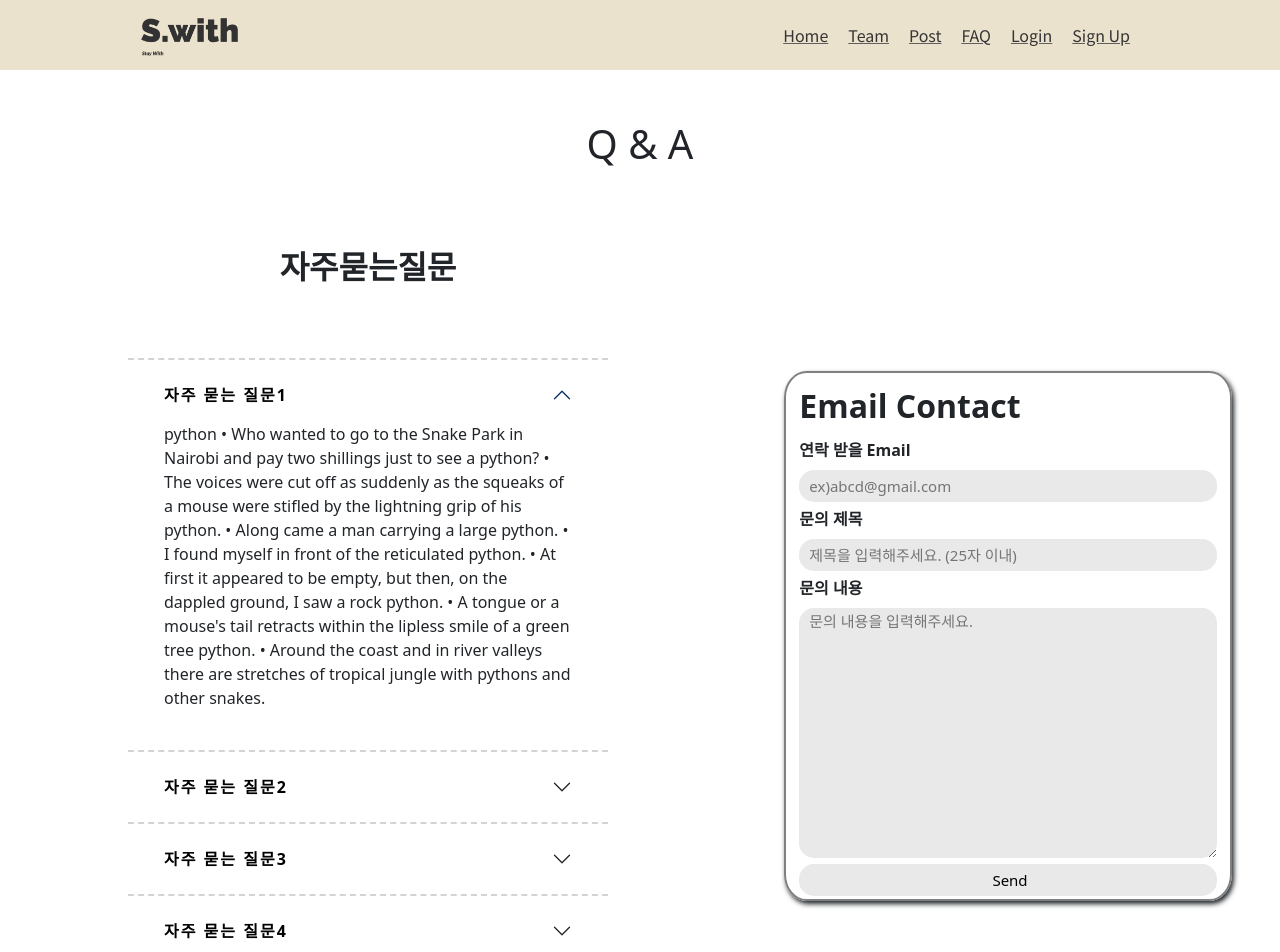
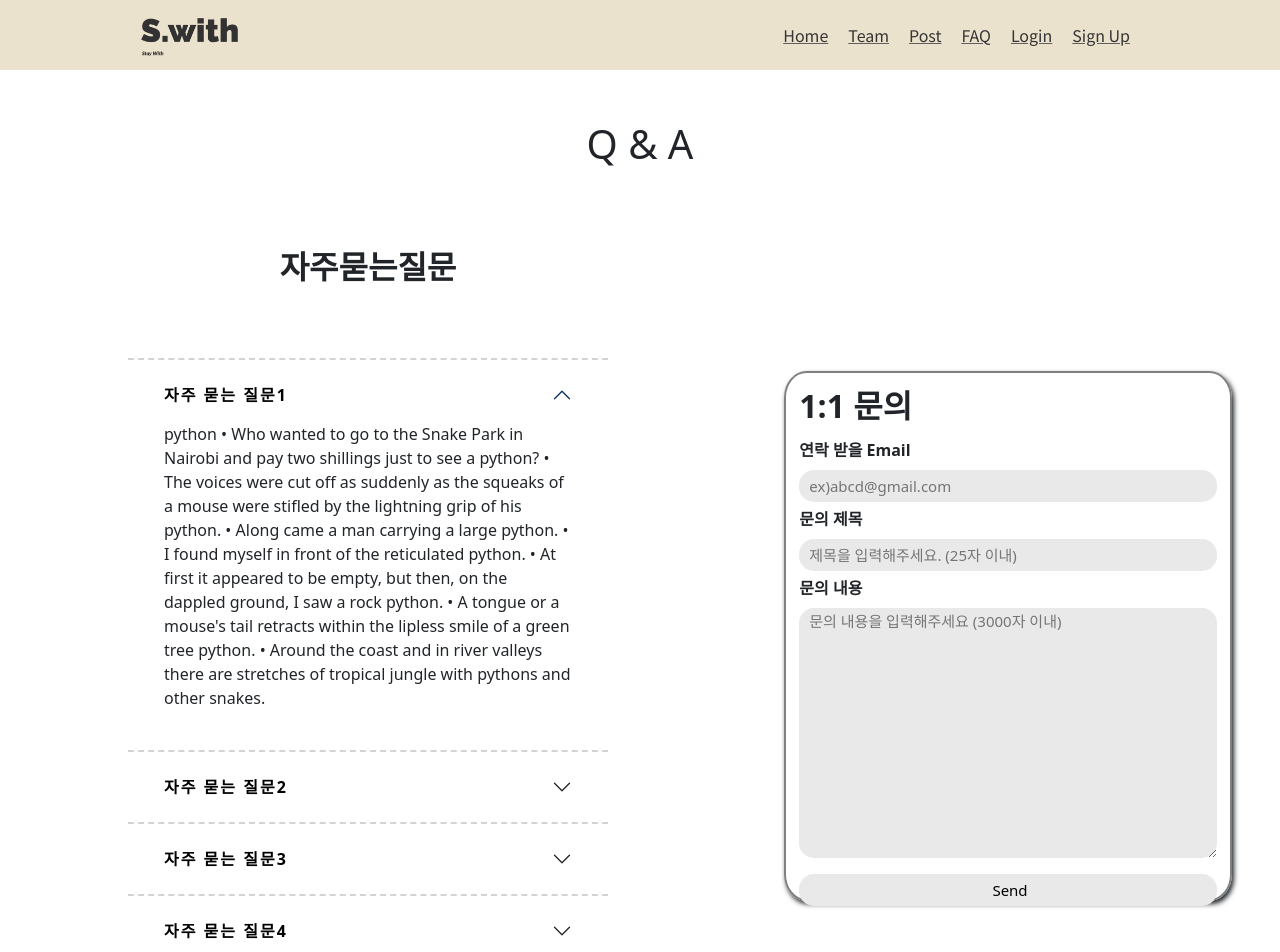
Before and after one commit to Yjason-K/AIVLE_BigProject_Swith, a React (Create React App) app: page /faq in a window 1280 px wide. Shown: the top 952 px of the page. Built offline with nearby package versions, Linux system fonts and the light colour scheme.

Commit message:
style - favicon, title

```diff
--- a/public/index.html
+++ b/public/index.html
@@ -11,7 +11,7 @@
     />
     <link rel="apple-touch-icon" href="%PUBLIC_URL%/logo192.png" />
     <link rel="manifest" href="%PUBLIC_URL%/manifest.json" />
-    <title>React App</title>
+    <title>S.with</title>
   </head>
   <body>
     <noscript>You need to enable JavaScript to run this app.</noscript>
--- a/src/pages/faq.js
+++ b/src/pages/faq.js
@@ -22,6 +22,7 @@ const FAQ = () => {
   const sendEmail = (e) => {
     e.preventDefault();
 
+    if (window.confirm("1:1 문의를 접수하시겠습니까?")) {
       emailjs
         .sendForm(
           "cs.s.with@gmail.com",
@@ -41,6 +42,7 @@ const FAQ = () => {
             alert("전송이 실패되었습니다.");
           }
         );
+    }
   };
 
   return (
@@ -146,7 +148,7 @@ const FAQ = () => {
           </div>
         </div>
         <div className="email_contact">
-          <h2 className="em_title">Email Contact</h2>
+          <h2 className="em_title">1:1 문의</h2>
           <form ref={form} onSubmit={sendEmail}>
             <label>연락 받을 Email</label>
             <br />
@@ -171,10 +173,16 @@ const FAQ = () => {
             <textarea
               name="mail_content"
               required
-              placeholder="문의 내용을 입력해주세요."
+              maxLength={3000}
+              placeholder="문의 내용을 입력해주세요 (3000자 이내)"
             />
             <br />
-            <input type="submit" value="Send" />
+            <input
+              type="submit"
+              value="Send"
+              style={{ marginTop: "10px" }}
+              className="submitEmail"
+            />
           </form>
         </div>
       </div>
--- a/src/style/accordion.css
+++ b/src/style/accordion.css
@@ -87,3 +87,8 @@ label {
   margin-bottom: 8px;
   font-weight: 800;
 }
+
+.submitEmail:hover {
+  background-color: #353535;
+  color: white;
+}
```
Also changed, not shown: 1 other file (tests, documents, lock files or other folders). Lines whose indentation alone changed are shown as unchanged.
